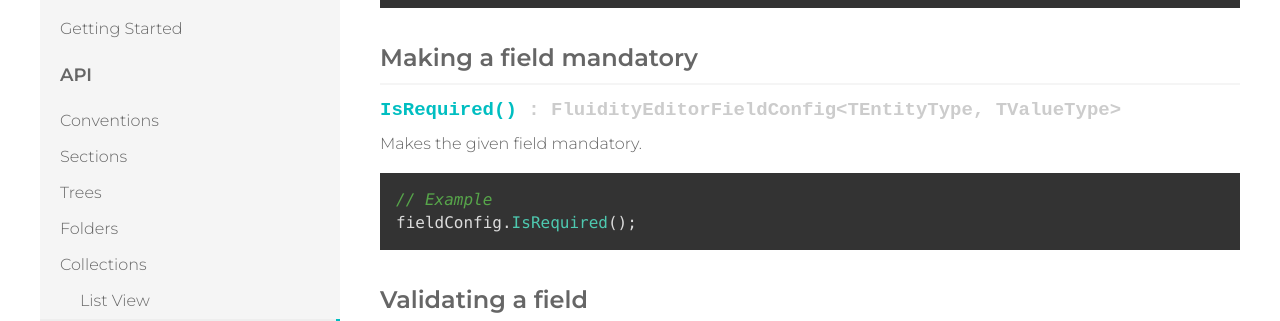
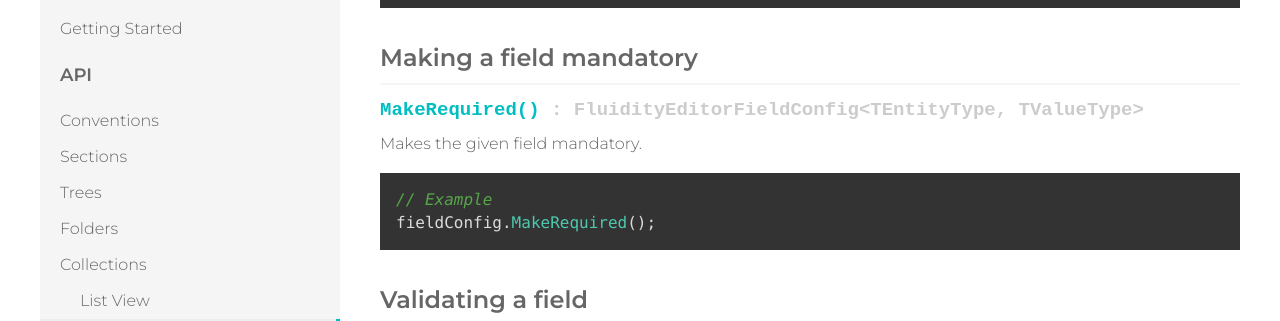
Before and after one commit to mattbrailsford/umbraco-fluidity, a Jekyll site: the page built from docs/_pages/02-api-04-collections-01-editor.md, in a window 1280 px wide and 900 px high, scrolled down 2829 px. Shown: the part 161-482 px from the top of the window. Built offline with Jekyll 4.4.1, drawn with Linux system fonts in a browser that asks for light colours.

Commit message:
Changed IsRequired to MakeRequired

`````diff
--- a/docs/_pages/02-api-04-collections-01-editor.md
+++ b/docs/_pages/02-api-04-collections-01-editor.md
@@ -134,14 +134,14 @@ fieldConfig.MakeReadOnly(distanceProp => $"{distanceProp:## 'km'}");
 ### Making a field mandatory
 {: .mt}
 
-#### IsRequired() *: FluidityEditorFieldConfig&lt;TEntityType, TValueType&gt;*
+#### MakeRequired() *: FluidityEditorFieldConfig&lt;TEntityType, TValueType&gt;*
 {: .signature}
 
 Makes the given field mandatory.
 
 ````csharp
 // Example
-fieldConfig.IsRequired();
+fieldConfig.MakeRequired();
 ````
 
 ### Validating a field
`````
